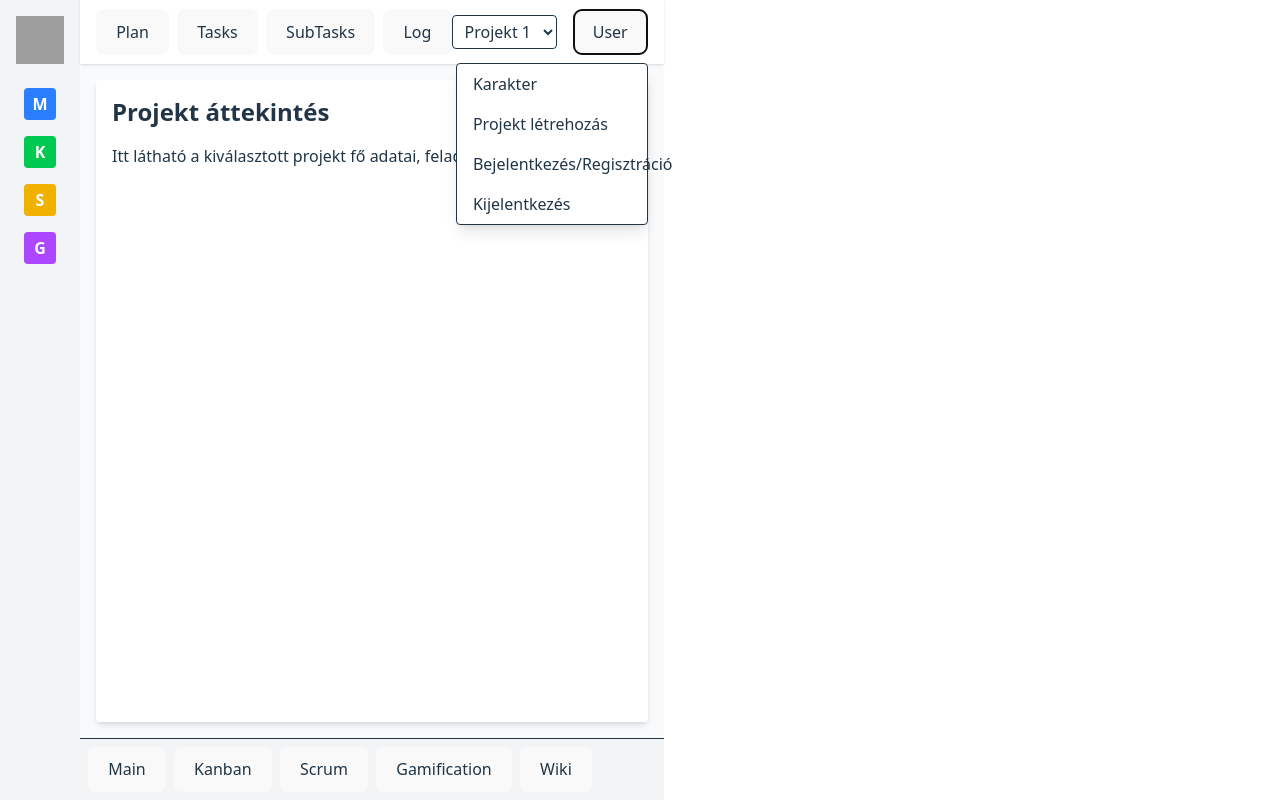
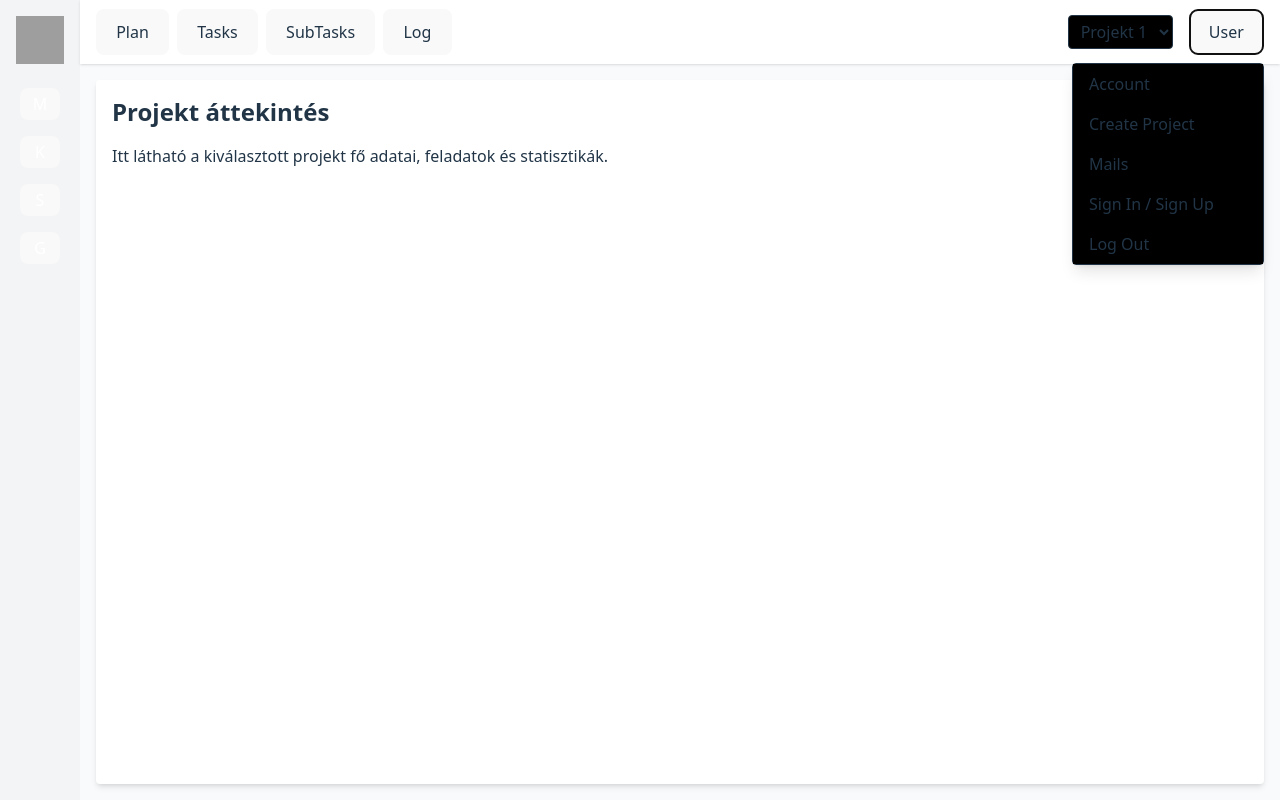
Before and after one commit to JanosSandor2002/bsc-degree-project, a React app in the folder frontend/: page / in a window 1280 px wide. Both pictures are taken after a click on the button "User". Built offline with nearby package versions, Linux system fonts and the light colour scheme; grey boxes are pictures that could not be loaded; the HTML template or start-up script is replaced by a standard one.

Commit message:
context build started, base look readied

```diff
--- a/frontend/src/App.tsx
+++ b/frontend/src/App.tsx
@@ -30,50 +30,16 @@ const App = () => {
   };
 
   return (
-    <div className='flex h-screen bg-gray-50'>
+    <div className='flex justify-center bg-gray-200 min-h-screen'>
+      <div className='flex min-h-screen bg-gray-50 max-w-7xl w-full mx-auto'>
         {/* Sidebar */}
         <Sidebar />
 
         {/* Main content area */}
         <div className='flex-1 flex flex-col'>
-        {/* Topbar */}
           <Topbar />
 
-        {/* View area */}
           <div className='flex-1 p-4 overflow-auto'>{renderView()}</div>
-
-        {/* Nézetválasztó gombok (demo) */}
-        <div className='flex space-x-2 p-2 border-t bg-gray-100'>
-          <button
-            onClick={() => setActiveView('main')}
-            className='px-3 py-1 bg-blue-200 rounded'
-          >
-            Main
-          </button>
-          <button
-            onClick={() => setActiveView('kanban')}
-            className='px-3 py-1 bg-green-200 rounded'
-          >
-            Kanban
-          </button>
-          <button
-            onClick={() => setActiveView('scrum')}
-            className='px-3 py-1 bg-yellow-200 rounded'
-          >
-            Scrum
-          </button>
-          <button
-            onClick={() => setActiveView('gamification')}
-            className='px-3 py-1 bg-purple-200 rounded'
-          >
-            Gamification
-          </button>
-          <button
-            onClick={() => setActiveView('wiki')}
-            className='px-3 py-1 bg-gray-300 rounded'
-          >
-            Wiki
-          </button>
         </div>
       </div>
     </div>
--- a/frontend/src/components/Sidebar/GamificationIcon.tsx
+++ b/frontend/src/components/Sidebar/GamificationIcon.tsx
@@ -1,8 +1,8 @@
 const GamificationIcon = () => {
   return (
-    <div className='w-8 h-8 bg-purple-500 rounded flex items-center justify-center text-white font-bold'>
+    <button className='w-8 h-8 bg-purple-500 rounded flex items-center justify-center text-white font-bold'>
       G
-    </div>
+    </button>
   );
 };
 
--- a/frontend/src/components/Sidebar/KanbanIcon.tsx
+++ b/frontend/src/components/Sidebar/KanbanIcon.tsx
@@ -1,8 +1,8 @@
 const KanbanIcon = () => {
   return (
-    <div className='w-8 h-8 bg-green-500 rounded flex items-center justify-center text-white font-bold'>
+    <button className='w-8 h-8 bg-green-500 rounded flex items-center justify-center text-white font-bold'>
       K
-    </div>
+    </button>
   );
 };
 
--- a/frontend/src/components/Sidebar/MainIcon.tsx
+++ b/frontend/src/components/Sidebar/MainIcon.tsx
@@ -1,8 +1,8 @@
 const MainIcon = () => {
   return (
-    <div className='w-8 h-8 bg-blue-500 rounded flex items-center justify-center text-white font-bold'>
+    <button className='w-8 h-8 bg-blue-500 rounded flex items-center justify-center text-white font-bold'>
       M
-    </div>
+    </button>
   );
 };
 
--- a/frontend/src/components/Sidebar/ScrumIcon.tsx
+++ b/frontend/src/components/Sidebar/ScrumIcon.tsx
@@ -1,8 +1,8 @@
 const ScrumIcon = () => {
   return (
-    <div className='w-8 h-8 bg-yellow-500 rounded flex items-center justify-center text-white font-bold'>
+    <button className='w-8 h-8 bg-yellow-500 rounded flex items-center justify-center text-white font-bold'>
       S
-    </div>
+    </button>
   );
 };
 
--- a/frontend/src/components/Topbar/ProjectSelect.tsx
+++ b/frontend/src/components/Topbar/ProjectSelect.tsx
@@ -7,7 +7,7 @@ const ProjectSelect = () => {
     <select
       value={project}
       onChange={(e) => setProject(e.target.value)}
-      className='px-2 py-1 border rounded'
+      className='px-2 py-1 border rounded bg-black'
     >
       <option>Projekt 1</option>
       <option>Projekt 2</option>
--- a/frontend/src/components/Topbar/UserMenu.tsx
+++ b/frontend/src/components/Topbar/UserMenu.tsx
@@ -14,17 +14,20 @@ const UserMenu = () => {
       {open && (
         <div className='absolute right-0 mt-2 w-48 bg-white border rounded shadow-lg z-50'>
           <ul className='flex flex-col'>
-            <li className='px-4 py-2 hover:bg-gray-100 cursor-pointer'>
-              Karakter
+            <li className='px-4 py-2 bg-black hover:bg-gray-700 cursor-pointer'>
+              Account
             </li>
-            <li className='px-4 py-2 hover:bg-gray-100 cursor-pointer'>
-              Projekt létrehozás
+            <li className='px-4 py-2 bg-black hover:bg-gray-700 cursor-pointer'>
+              Create Project
             </li>
-            <li className='px-4 py-2 hover:bg-gray-100 cursor-pointer'>
-              Bejelentkezés/Regisztráció
+            <li className='px-4 py-2 bg-black hover:bg-gray-700 cursor-pointer'>
+              Mails
             </li>
-            <li className='px-4 py-2 hover:bg-gray-100 cursor-pointer'>
-              Kijelentkezés
+            <li className='px-4 py-2 bg-black hover:bg-gray-700 cursor-pointer'>
+              Sign In / Sign Up
+            </li>
+            <li className='px-4 py-2 bg-black hover:bg-gray-700 cursor-pointer'>
+              Log Out
             </li>
           </ul>
         </div>
--- a/frontend/src/index.css
+++ b/frontend/src/index.css
@@ -25,9 +25,8 @@ a:hover {
 }
 
 body {
+  background-color: black;
   margin: 0;
-  display: flex;
-  place-items: center;
   min-width: 320px;
   min-height: 100vh;
 }
```
Also changed, not shown: frontend/src/Context/Actions.ts (added), frontend/src/Context/Context.tsx (added), frontend/src/Context/Reducer.tsx (added). Lines whose indentation alone changed are shown as unchanged.
